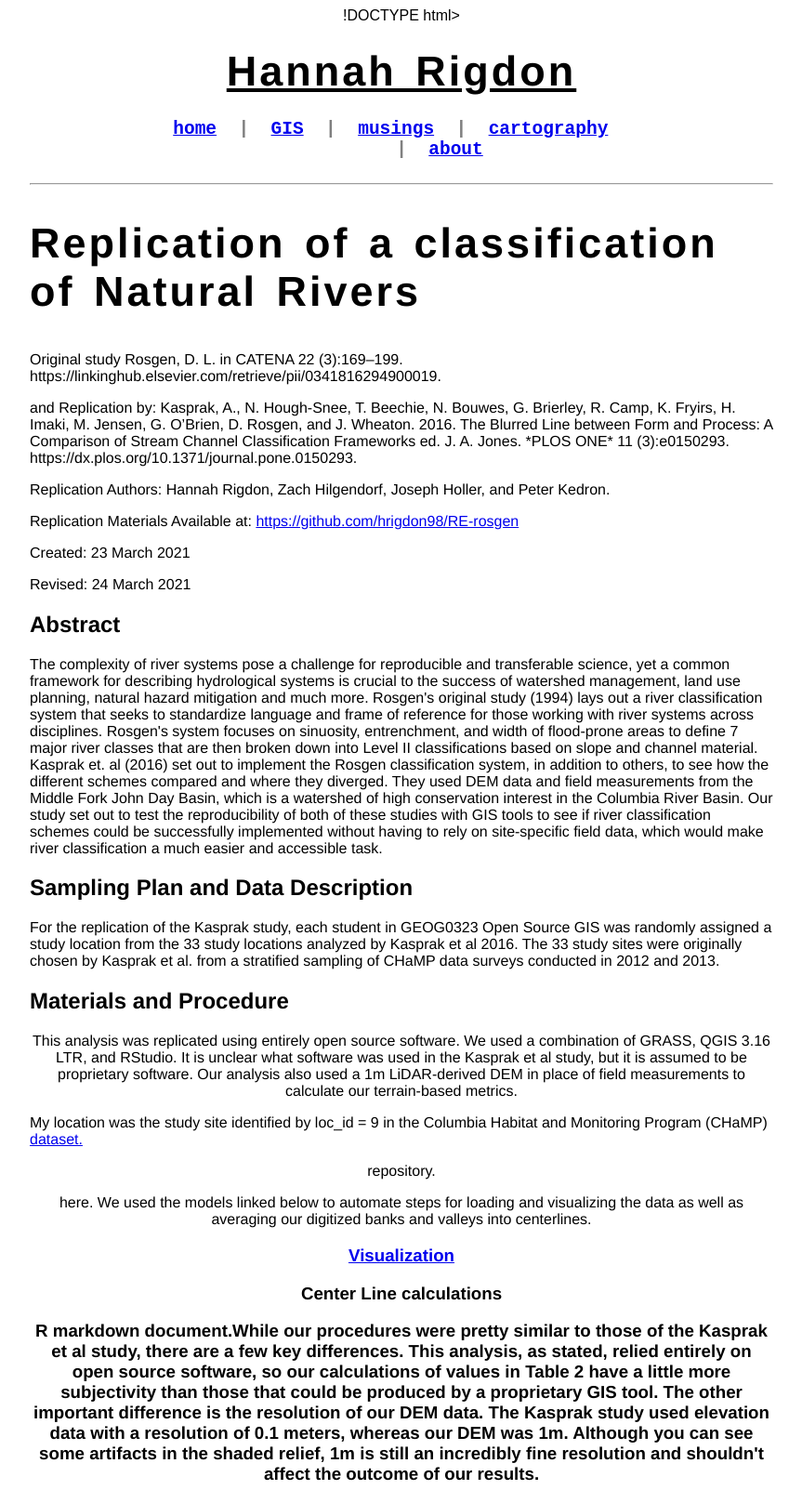
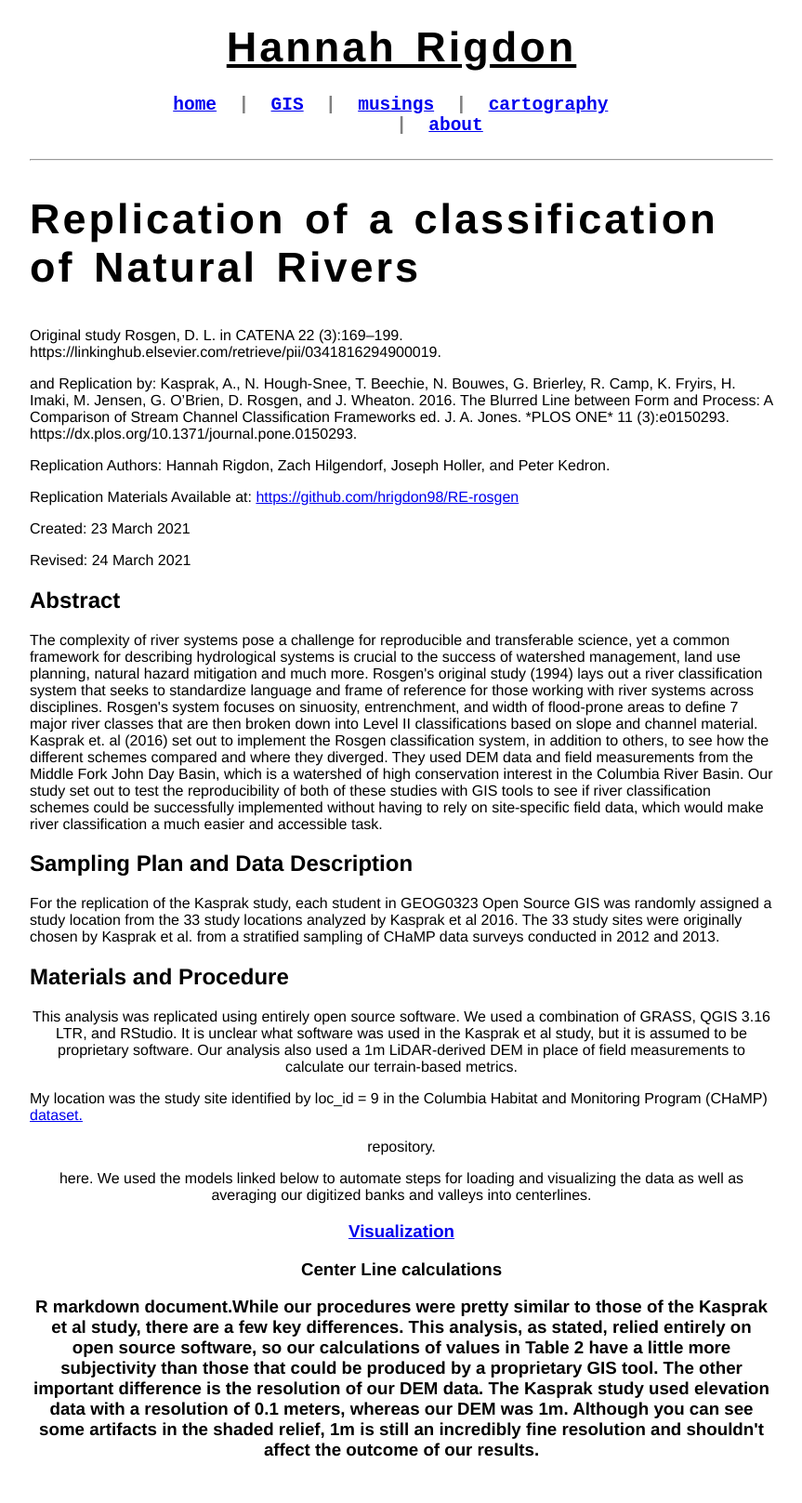
Before and after one commit to hrigdon98/hrigdon98.github.io, a Jekyll site: the page rosgen/report.html, which Jekyll copies as it is, in a window 1280 px wide. Shown: the whole page at 93% size, without its empty margins (208-1071 px from the left). Built offline with Jekyll 4.4.1, drawn with Linux system fonts in a browser that asks for light colours; nearby versions of some CDN libraries; after the commit the page ends 1591 px from its top, so only the background shows below that.

Commit message:
Update report.html

```diff
--- a/rosgen/report.html
+++ b/rosgen/report.html
@@ -1,4 +1,4 @@
-!DOCTYPE html>
+<!DOCTYPE html>
 <html lang = "en">
   <head>
     <meta charset="utf-8">
@@ -20,7 +20,7 @@
 
   <body>
     <section class="jumbotron text-center">
-      <h1 class="jumbotron-heading" > <a href="index.html"> Hannah Rigdon </a> </h1>
+      <h1 class="jumbotron-heading" > <a href="../index.html"> Hannah Rigdon </a> </h1>
 
        <h2 style="text-align:center;margin-top:25px;margin-bottom:25px;color:grey;"><pre><a href="../index.html">home</a>  |  <a href=" ./index.html">GIS</a>  |  <a href="../musings/index.html">musings</a>  |  <a href="../cartography/index.html">cartography</a>
        |  <a href="../about.html">about</a></pre></h2>
```
